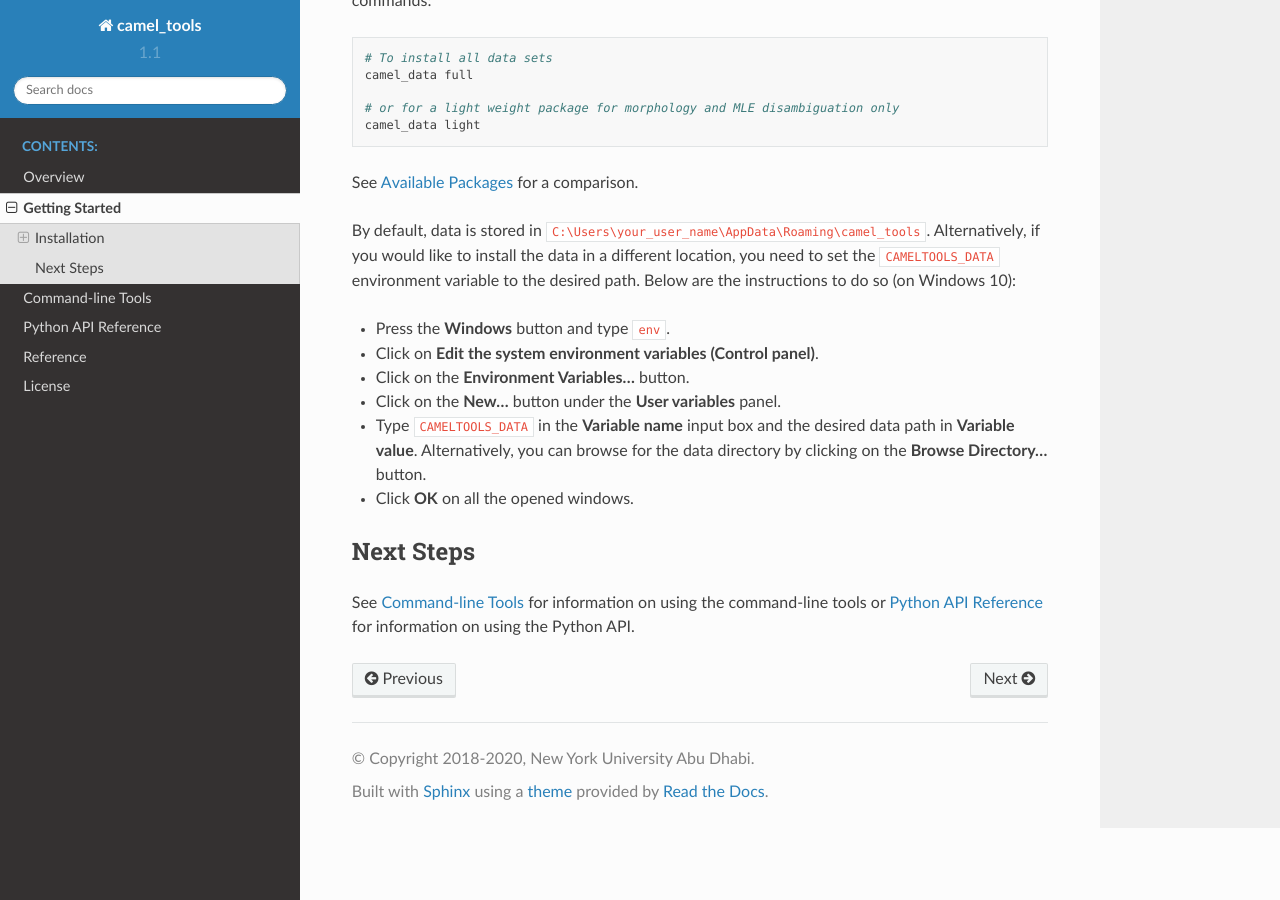
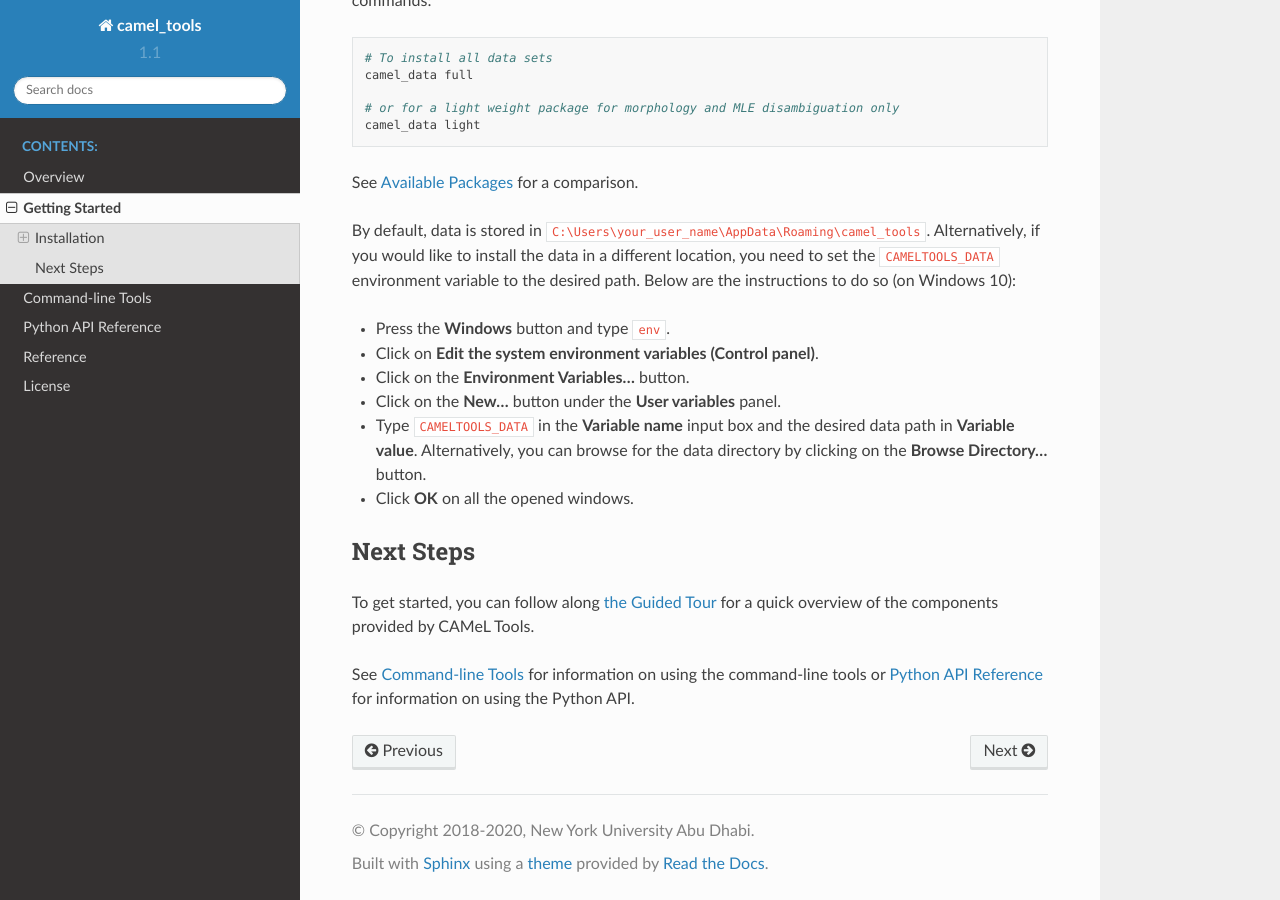
Before and after one commit to CAMeL-Lab/camel_tools, a Sphinx documentation site: the page built from docs/source/getting_started.rst, in a window 1280 px wide and 900 px high, scrolled down 1782 px. Built offline with Sphinx 7.4.7 and the Read the Docs theme 2.0.0, drawn with Linux system fonts in a browser that asks for light colours.

Commit message:
Added link to guided tour.

```diff
--- a/docs/source/getting_started.rst
+++ b/docs/source/getting_started.rst
@@ -139,5 +139,9 @@ path. Below are the instructions to do so (on Windows 10):
 Next Steps
 ----------
 
+To get started, you can follow along
+`the Guided Tour <https://colab.research.google.com/drive/1Y3qCbD6Gw1KEw-lixQx1rI6WlyWnrnDS?usp=sharing>`_
+for a quick overview of the components provided by CAMeL Tools.
+
 See :doc:`cli_tools` for information on using the command-line tools or
 :doc:`api` for information on using the Python API.
```
